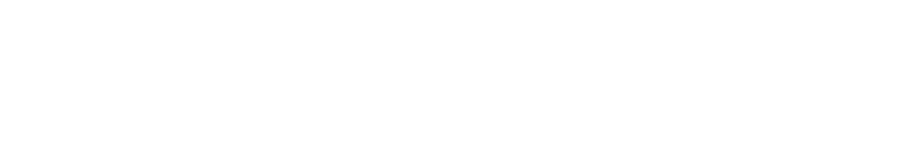
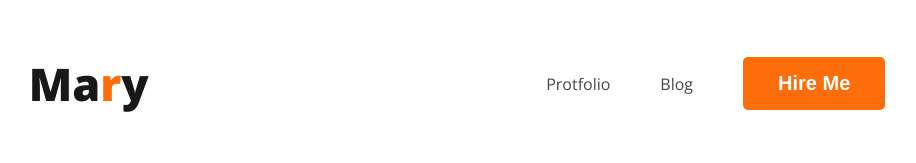
Before and after one commit to TubaWeb/my-personal-protfolio, a plain HTML site: page index.html in a window 1280 px wide. Shown: the whole page, without its empty margins (158-1074 px from the left). Drawn offline with nearby package versions, Linux system fonts and the light colour scheme.

Commit message:
added navber

```diff
--- a/index.css
+++ b/index.css
@@ -0,0 +1,41 @@
+/* common shared style */
+body{
+    font-family: 'Lato', sans-serif;
+font-family: 'Open Sans', sans-serif;
+}
+.text-primary{
+    color: #FD6E0A;
+}
+.btn-primary{
+    border-radius: 5px;
+    background: #FD6E0A;
+    border: 0;
+    color: white;
+    font-size: 20px;
+    font-style: normal;
+    font-weight: 700;
+    padding: 15px 35px;
+}
+/* nav related css */
+nav{
+    display: flex;
+    align-items: center;
+    justify-content: space-around;
+}
+.nav-title{
+    color: #181818;
+    font-size: 45px;
+    font-weight: 800;
+}
+nav > ul{
+    display: flex;
+    align-items: center;
+}
+nav li{
+    list-style: none;
+    margin-right: 50px;
+}
+nav a{
+    text-decoration: none;
+    color: #474747;
+}
--- a/index.html
+++ b/index.html
@@ -4,11 +4,21 @@
     <meta charset="UTF-8">
     <meta name="viewport" content="width=device-width, initial-scale=1.0">
     <title>My Personal Protfolio</title>
+    <link rel="preconnect" href="https://fonts.googleapis.com">
+<link rel="preconnect" href="https://fonts.gstatic.com" crossorigin>
+<link href="https://fonts.googleapis.com/css2?family=Open+Sans:wght@400;700;800&display=swap" rel="stylesheet">
     <link rel="stylesheet" href="index.css">
 </head>
 <body>
     <header>
-
+        <nav>
+            <h3 class="nav-title">Ma<span class="text-primary">r</span>y</h3>
+            <ul>
+                <li><a href="">Protfolio</a></li>
+                <li><a href="">Blog</a></li>
+                <li><button class="btn-primary">Hire Me</button></li>
+            </ul>
+        </nav>
     </header>
     <main>
 
```
